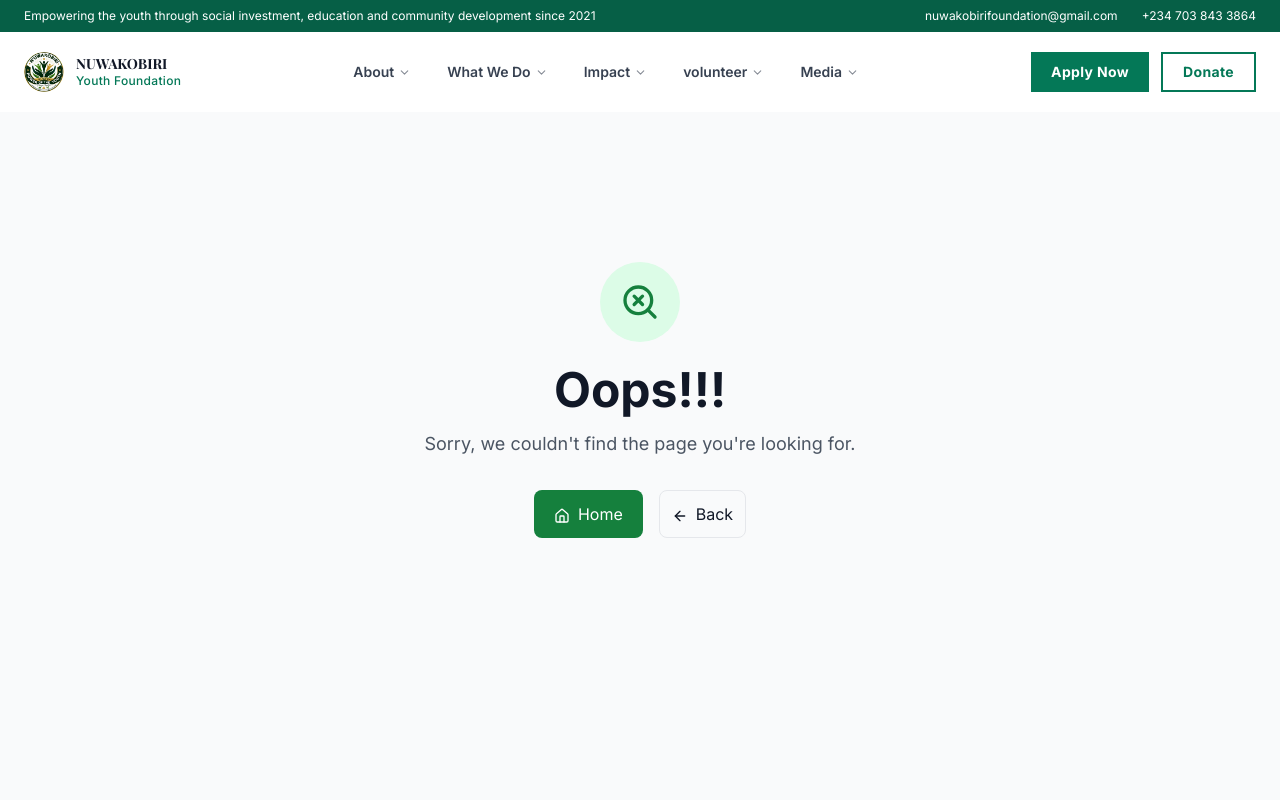
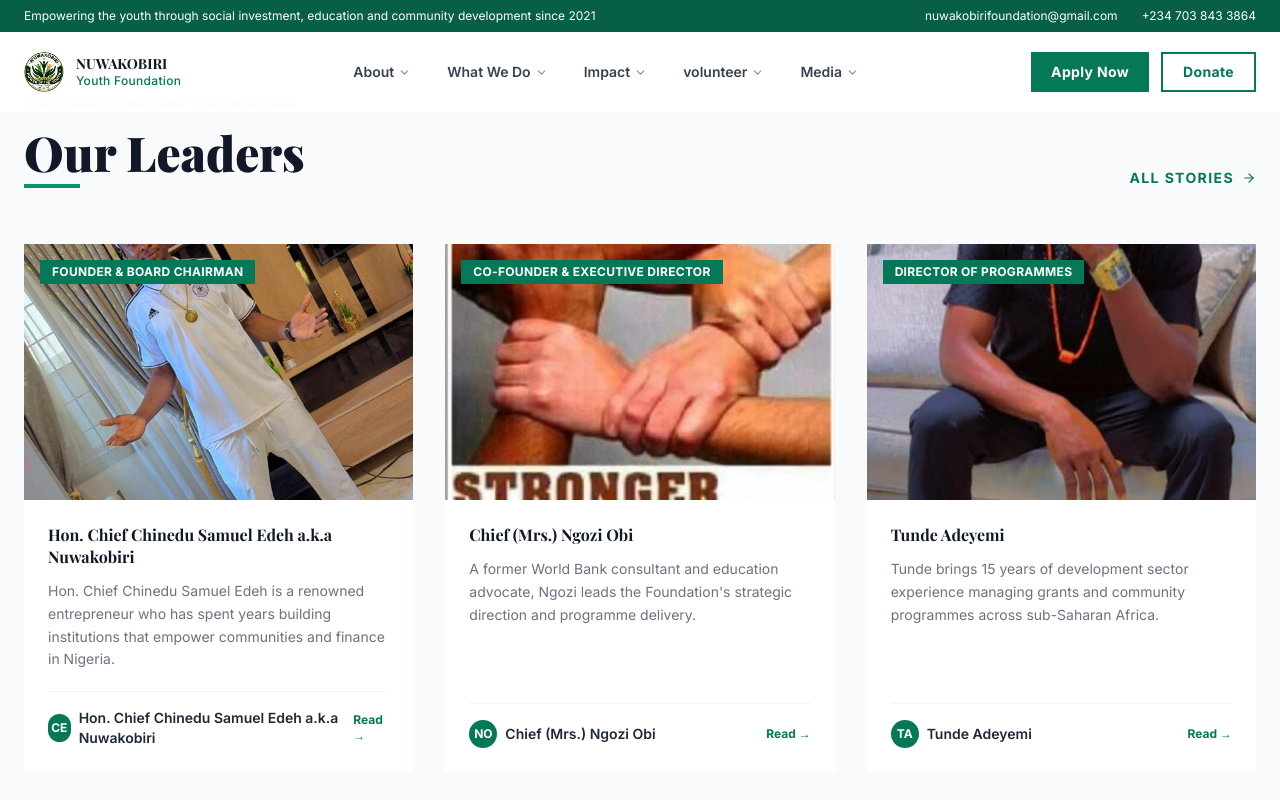
Before and after one commit to Samuel2935/nauwakaobiri-foundation, a Next.js app: page /founders in a window 1280 px wide. Before the commit this address had no page. Shown: the top 800 px of the page. Built offline with nearby package versions, Linux system fonts and the light colour scheme; a web font is replaced by a local one.

Commit message:
ft: add founders page

```diff
--- /dev/null
+++ b/src/app/founders/page.tsx
@@ -0,0 +1,125 @@
+"use client";
+
+import { useState } from "react";
+import Image from "next/image";
+import Link from "next/link";
+import { ArrowRight } from "lucide-react";
+import { leadership } from "@/data/site";
+
+function LeaderImage({
+  src,
+  alt,
+  initials,
+}: {
+  src: string;
+  alt: string;
+  initials: string;
+}) {
+  const [hasError, setHasError] = useState(false);
+
+  if (hasError) {
+    return (
+      <div className="flex h-full w-full items-center justify-center bg-emerald-800 text-4xl font-black text-white">
+        {initials}
+      </div>
+    );
+  }
+
+  return (
+    <Image
+      src={src}
+      alt={alt}
+      fill
+      sizes="(max-width: 768px) 100vw, (max-width: 1200px) 50vw, 33vw"
+      className="object-cover transition-transform duration-500 group-hover:scale-105"
+      onError={() => setHasError(true)}
+    />
+  );
+}
+
+export default function FoundersSection() {
+  return (
+    <section className="bg-gray-50 py-24">
+      <div className="mx-auto max-w-7xl px-6">
+        <div className="mb-14 flex flex-col justify-between gap-6 md:flex-row md:items-end">
+          <div>
+            <p className="mb-4 text-xs font-bold uppercase tracking-[0.2em] text-emerald-700">
+              The people behind the mission
+            </p>
+
+            <h2 className="font-display mb-2 text-4xl font-black leading-tight text-gray-900 md:text-5xl">
+              Our Leaders
+            </h2>
+
+            <div className="h-1 w-14 bg-emerald-600" />
+          </div>
+
+          <Link
+            href="/"
+            className="group inline-flex shrink-0 items-center gap-2 text-sm font-bold uppercase tracking-widest text-emerald-700 hover:text-emerald-900"
+          >
+            All Stories
+            <ArrowRight
+              size={14}
+              className="transition-transform group-hover:translate-x-1"
+            />
+          </Link>
+        </div>
+
+        <div className="grid grid-cols-1 gap-8 md:grid-cols-3">
+          {leadership.map((leader) => (
+            <article
+              key={leader.name}
+              className="group flex flex-col overflow-hidden bg-white transition-shadow duration-300 hover:shadow-xl"
+            >
+              {/* Image */}
+              <div className="relative h-64 overflow-hidden bg-emerald-100">
+                <LeaderImage
+                  src={leader.image}
+                  alt={leader.name}
+                  initials={leader.initials}
+                />
+
+                <div className="absolute left-4 top-4 bg-emerald-700 px-3 py-1 text-xs font-bold uppercase tracking-wide text-white">
+                  {leader.title}
+                </div>
+              </div>
+
+              {/* Content */}
+              <div className="flex flex-1 flex-col p-6">
+                <h3 className="font-display mb-3 text-base font-bold leading-snug text-gray-900">
+                  {leader.name}
+                </h3>
+
+                <p className="mb-5 flex-1 text-sm leading-relaxed text-gray-500">
+                  {leader.bio}
+                </p>
+
+                <div className="flex items-center justify-between border-t border-gray-100 pt-4">
+                  <div className="flex items-center gap-2">
+                    <div className="flex h-7 w-7 items-center justify-center rounded-full bg-emerald-700 text-xs font-bold text-white">
+                      {leader.initials}
+                    </div>
+
+                    <span className="text-sm font-semibold text-gray-800">
+                      {leader.name}
+                    </span>
+                  </div>
+
+                  <Link
+                    href={`/success-stories/${leader.title
+                      .toLowerCase()
+                      .replace(/\s+/g, "-")}`}
+                    className="text-xs font-bold text-emerald-700 transition-colors hover:text-emerald-900"
+                  >
+                    Read →
+                  </Link>
+                </div>
+              </div>
+            </article>
+          ))}
+        </div>
+      </div>
+    </section>
+  );
+}
--- a/src/app/page.tsx
+++ b/src/app/page.tsx
@@ -8,7 +8,7 @@ import StoriesSection from "@/components/sections/stories-section";
 import DonateBanner from "@/components/sections/donate-banner";
 import NewsSection from "@/components/sections/news-section";
 import PartnersSection from "@/components/sections/partner-section";
-import FoundersSection from "@/components/sections/founders";
+import FoundersSection from "@/app/founders/page";
 
 export default function HomePage() {
   return (
--- a/src/components/sections/about-section.tsx
+++ b/src/components/sections/about-section.tsx
@@ -13,7 +13,7 @@ const values = [
 
 export default function AboutSection() {
   return (
-    <section id="about" className="py-24 bg-white">
+    <section className="py-24 bg-white">
       <div className="max-w-7xl mx-auto px-6">
         <div className="grid grid-cols-1 lg:grid-cols-2 gap-16 items-center">
           {/* Image side */}
--- a/src/components/sections/donate-banner.tsx
+++ b/src/components/sections/donate-banner.tsx
@@ -4,10 +4,7 @@ import { Heart, ArrowRight } from "lucide-react";
 
 export default function DonateBanner() {
   return (
-    <section
-      id="donate"
-      className="relative overflow-hidden bg-emerald-900 py-24 mt-4"
-    >
+    <section className="relative overflow-hidden bg-emerald-900 py-24 mt-4">
       {/* Decorative pattern */}
       <div
         className="absolute inset-0 opacity-5"
--- a/src/components/sections/founders.tsx
+++ /dev/null
@@ -1,92 +0,0 @@
-// "use clieint";
-import Link from "next/link";
-import { leadership } from "@/data/site";
-import { ArrowRight, MapPin } from "lucide-react";
-
-export default function FoundersSection() {
-  return (
-    <section id="founders" className="py-24 bg-gray-50">
-      <div className="max-w-7xl mx-auto px-6">
-        <div className="flex flex-col md:flex-row md:items-end justify-between gap-6 mb-14">
-          <div>
-            <p className="text-emerald-700 text-xs font-bold uppercase tracking-[0.2em] mb-4">
-              The people behind the mission
-            </p>
-            <h2 className="font-display font-black text-gray-900 text-4xl md:text-5xl leading-tight mb-2">
-              Our Leaders
-            </h2>
-            <div className="w-14 h-1 bg-emerald-600" />
-          </div>
-          <Link
-            href="/"
-            className="inline-flex items-center gap-2 text-emerald-700 font-bold text-sm uppercase tracking-widest group hover:text-emerald-900 shrink-0"
-          >
-            All Stories
-            <ArrowRight
-              size={14}
-              className="group-hover:translate-x-1 transition-transform"
-            />
-          </Link>
-        </div>
-
-        <div className="grid grid-cols-1 md:grid-cols-3 gap-8">
-          {leadership.map((leader) => (
-            <article
-              key={leader.title}
-              className="bg-white group hover:shadow-xl transition-shadow duration-300 overflow-hidden flex flex-col"
-            >
-              {/* Image */}
-              <div className="h-64 overflow-hidden bg-emerald-100 relative">
-                <img
-                  src={leader.image}
-                  alt={leader.name}
-                  className="w-full h-full object-cover group-hover:scale-105 transition-transform duration-500"
-                  onError={(e) => {
-                    const target = e.currentTarget as HTMLImageElement;
-                    target.style.display = "none";
-                    const parent = target.parentElement!;
-                    parent.innerHTML = `<div class="w-full h-full flex items-center justify-center bg-emerald-800 text-white font-black text-4xl font-display">${leader.initials}</div>`;
-                  }}
-                />
-                {/* Tag */}
-                <div className="absolute top-4 left-4 bg-emerald-700 text-white text-xs font-bold px-3 py-1 uppercase tracking-wide">
-                  {leader.title}
-                </div>
-              </div>
-
-              {/* Body */}
-              <div className="p-6 flex flex-col flex-1">
-                {/* <div className="flex items-center gap-2 text-xs text-gray-400 mb-3">
-                  <MapPin size={11} />
-                  {leader.name}
-                </div> */}
-                <h3 className="font-display font-bold text-gray-900 text-base leading-snug mb-3">
-                  {leader.name}
-                </h3>
-                <p className="text-gray-500 text-sm leading-relaxed flex-1 mb-5">
-                  {leader.bio}
-                </p>
-                <div className="flex items-center justify-between border-t border-gray-100 pt-4">
-                  <div className="flex items-center gap-2">
-                    <div className="w-7 h-7 rounded-full bg-emerald-700 text-white text-xs font-bold flex items-center justify-center">
-                      {leader.initials}
-                    </div>
-                    <span className="text-sm font-semibold text-gray-800">
-                      {leader.name}
-                    </span>
-                  </div>
-                  <Link
-                    href={`/success-stories/${leader.title.toLowerCase().replace(/\s+/g, "-")}`}
-                    className="text-emerald-700 text-xs font-bold hover:text-emerald-900 transition-colors"
-                  >
-                    Read →
-                  </Link>
-                </div>
-              </div>
-            </article>
-          ))}
-        </div>
-      </div>
-    </section>
-  );
-}
--- a/src/components/sections/news-section.tsx
+++ b/src/components/sections/news-section.tsx
@@ -5,7 +5,7 @@ import { ArrowRight, Calendar } from "lucide-react";
 
 export default function NewsSection() {
   return (
-    <section id="media" className="py-24 bg-white">
+    <section className="py-24 bg-white">
       <div className="max-w-7xl mx-auto px-6">
         <div className="flex flex-col md:flex-row md:items-end justify-between gap-6 mb-14">
           <div>
--- a/src/components/sections/partner-section.tsx
+++ b/src/components/sections/partner-section.tsx
@@ -3,7 +3,7 @@ import { partners } from "@/data/site";
 
 export default function PartnersSection() {
   return (
-    <section id="volunteer" className="py-16 bg-gray-50 border-t border-gray-100">
+    <section className="py-16 bg-gray-50 border-t border-gray-100">
       <div className="max-w-7xl mx-auto px-6">
         <p className="text-center text-xs font-bold uppercase tracking-[0.2em] text-gray-400 mb-10">
           Trusted By Our Partners
--- a/src/components/sections/pillar-section.tsx
+++ b/src/components/sections/pillar-section.tsx
@@ -12,7 +12,7 @@ const iconMap: Record<string, React.ReactNode> = {
 
 export default function PillarsSection() {
   return (
-    <section id="pillars" className="py-24 bg-gray-50">
+    <section  className="py-24 bg-gray-50">
       <div className="max-w-7xl mx-auto px-6">
         <div className="max-w-xl mb-14">
           <p className="text-emerald-700 text-xs font-bold uppercase tracking-[0.2em] mb-4">What We Do</p>
--- a/src/components/sections/program-section.tsx
+++ b/src/components/sections/program-section.tsx
@@ -6,7 +6,7 @@ import Image from "next/image";
 
 export default function ProgrammeSection() {
   return (
-    <section id="programmes" className="py-24 bg-white">
+    <section className="py-24 bg-white">
       <div className="max-w-7xl mx-auto px-6">
         <div className="grid grid-cols-1 lg:grid-cols-2 gap-16 items-center">
           {/* Steps */}
--- a/src/components/sections/stat-section.tsx
+++ b/src/components/sections/stat-section.tsx
@@ -3,7 +3,7 @@ import { stats } from "@/data/site";
 
 export default function StatsStrip() {
   return (
-    <section id="stats" className="bg-emerald-800 py-16">
+    <section className="bg-emerald-800 py-16">
       <div className="max-w-7xl mx-auto px-6">
         <div className="grid grid-cols-2 lg:grid-cols-4 gap-8 lg:gap-0 lg:divide-x lg:divide-emerald-700">
           {stats.map((stat) => (
--- a/src/components/sections/stories-section.tsx
+++ b/src/components/sections/stories-section.tsx
@@ -5,7 +5,7 @@ import { ArrowRight, MapPin } from "lucide-react";
 
 export default function StoriesSection() {
   return (
-    <section id="success-stories" className="py-24 bg-gray-50">
+    <section className="py-24 bg-gray-50">
       <div className="max-w-7xl mx-auto px-6">
         <div className="flex flex-col md:flex-row md:items-end justify-between gap-6 mb-14">
           <div>
--- a/src/data/site.ts
+++ b/src/data/site.ts
@@ -40,13 +40,13 @@ export const siteConfig = {
 export const navLinks = [
   {
     label: "About",
-    href: "#about",
+    href: "/about",
     children: [
-      { label: "Our Story", href: "#success-stories" },
-      { label: "Mission & Vision", href: "#mission" },
-      { label: "Our Founders", href: "#founders" },
-      { label: "Leadership & Board", href: "#leadership" },
-      { label: "Our Philosophy", href: "#philosophy" },
+      { label: "Our Story", href: "" },
+      { label: "Mission & Vision", href: "" },
+      { label: "Our Founders", href: "/founders" },
+      { label: "Leadership & Board", href: "/founders" },
+      { label: "Our Philosophy", href: "" },
     ],
   },
   {
@@ -74,9 +74,9 @@ export const navLinks = [
     label: "volunteer",
     href: "#volunteer",
     children: [
-      { label: "Volunteer", href: "#pillars" },
-      { label: "Partner With Us", href: "#partner" },
-      { label: "Apply to a Programme", href: "#apply" },
+      { label: "Volunteer", href: "/" },
+      { label: "Partner With Us", href: "/" },
+      { label: "Apply to a Programme", href: "/" },
       // { label: "Mentorship", href: "/get-involved/mentor" },
     ],
   },
@@ -84,7 +84,7 @@ export const navLinks = [
     label: "Media",
     href: "/media",
     children: [
-      { label: "News & Stories", href: "/success-stories" },
+      { label: "News & Stories", href: "/stories" },
       { label: "Press Releases", href: "/media" },
       { label: "Gallery", href: "/gallery" },
       { label: "Podcasts", href: "/podcast" },
@@ -110,7 +110,7 @@ export const pillars = [
     title: "Education for All",
     summary:
       "We provide scholarships, school infrastructure support, and digital literacy training to ensure every child has access to quality education — regardless of background.",
-    cta: { label: "Learn More", href: "/programmes/education" },
+    cta: { label: "Learn More", href: "/" },
   },
   {
     id: "healthcare",
@@ -126,7 +126,7 @@ export const pillars = [
     title: "Economic Empowerment",
     summary:
       "We fund micro-enterprises, run vocational training centres, and connect young entrepreneurs with mentors, capital, and markets to build lasting livelihoods.",
-    cta: { label: "Learn More", href: "/programmes/economic" },
+    cta: { label: "Learn More", href: "/" },
   },
   {
     id: "women",
@@ -134,7 +134,7 @@ export const pillars = [
     title: "Women & Youth",
     summary:
       "From leadership academies to safe spaces and seed grants, we invest in women and young people as the engines of community transformation.",
-    cta: { label: "Learn More", href: "/programmes/women-youth" },
+    cta: { label: "Learn More", href: "/" },
   },
 ];
 
```
